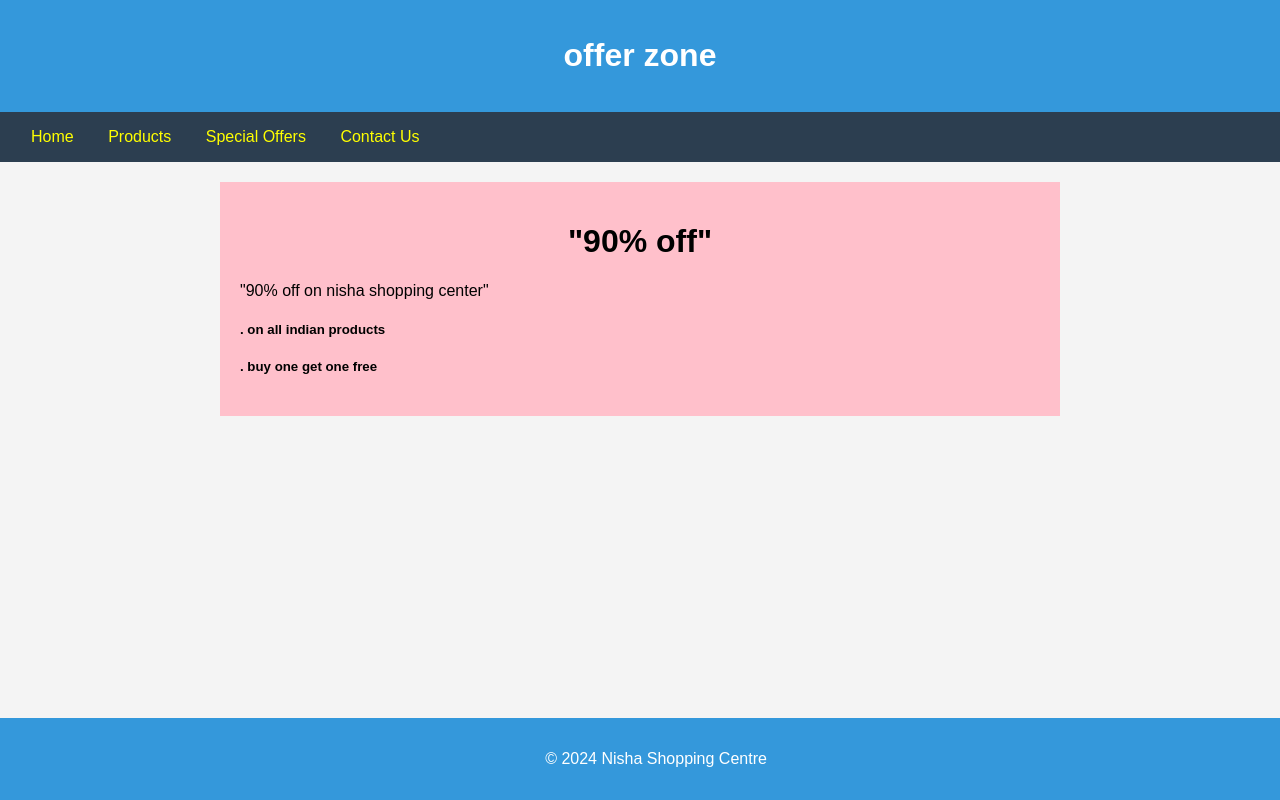
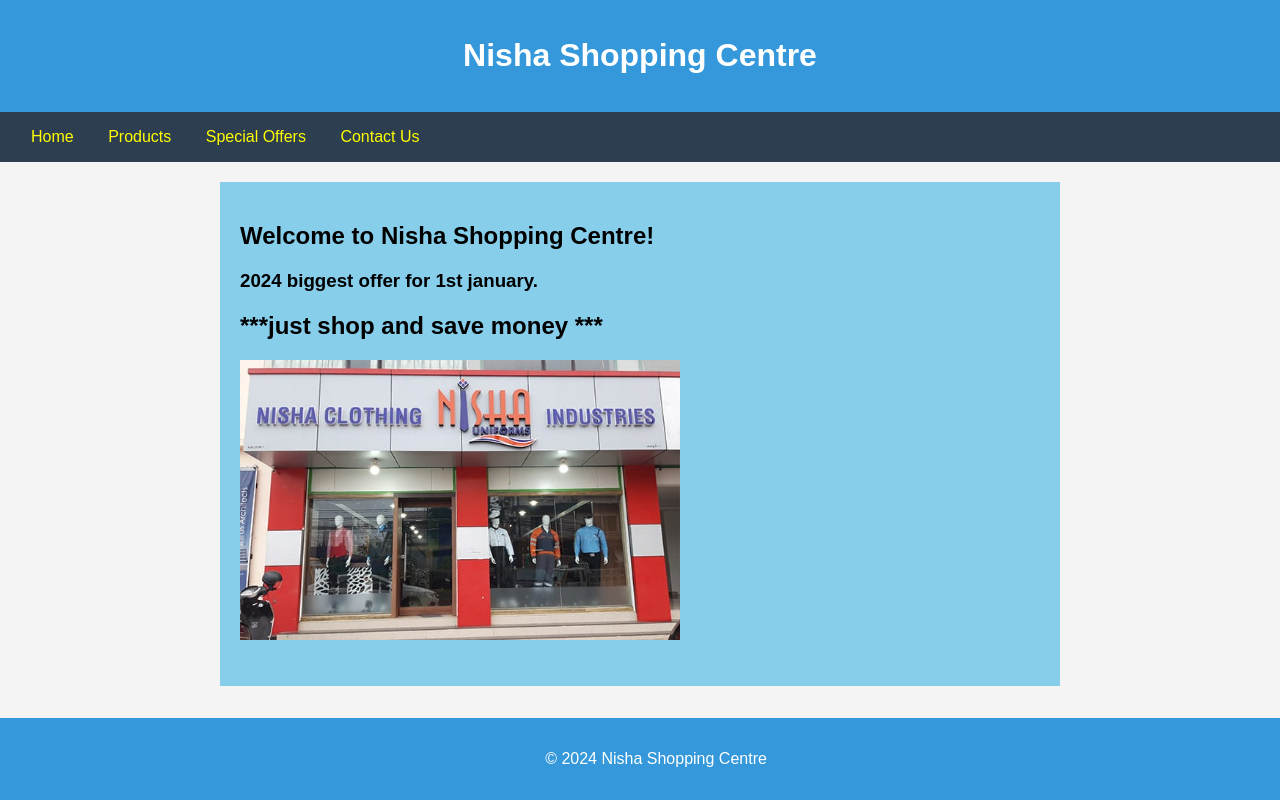
Before and after one commit to AgrahariNisha/Nisha-shopping-center, a plain HTML site: page index.html.html in a window 1280 px wide. Drawn offline with Linux system fonts and the light colour scheme; files whose address does not match are found by name.

Commit message:
Add files via upload

```diff
--- a/offer.html.html
+++ b/index.html.html
@@ -33,7 +33,7 @@
             max-width: 800px;
             margin: 20px auto;
             padding: 20px;
-            background-color: pink;
+            background-color: skyblue;
         }
         footer {
             background-color: #3498db;
@@ -49,21 +49,26 @@
 <body>
 
     <header>
-        <h1>offer zone</h1>
+        <h1><a herf="#">Nisha Shopping Centre</a></h1>
     </header>
 
     <nav>
-      <a href="file:///C:/Users/Yash/OneDrive/Desktop/nisha.html">Home</a>
+ <a href="file:///C:/Users/Yash/OneDrive/Desktop/index.html">Home</a>
         <a href="file:///C:/Users/Yash/OneDrive/Desktop/product.html.html">Products</a>
         <a href="offer.html.html">Special Offers</a>
         <a href="file:///C:/Users/Yash/OneDrive/Desktop/contact.html.html">Contact Us</a>
     </nav>
 
     <main>
- <h1 style="front-size:50px; text-align:center;">"90% off"</h1
-        <H1>"90% off on nisha shopping center"</H1>
-<h5>. on all indian products</h5>
-<h5> . buy one get one free </h5>
+        <section>
+            <h2>Welcome to Nisha Shopping Centre!</h2>
+
+            <h3>2024 biggest offer for 1st january.</h3>
+
+            <h2>***just shop and save money ***<h2>
+              <img style="width: 55%;" src="C:\Users\Yash\Downloads\image03.jpeg"> </img>
+
+        </section>
     </main>
 
     <footer>
```
Also changed, not shown: contact.html.html (+1 -1 lines), product.html.html (+1 -1 lines).
